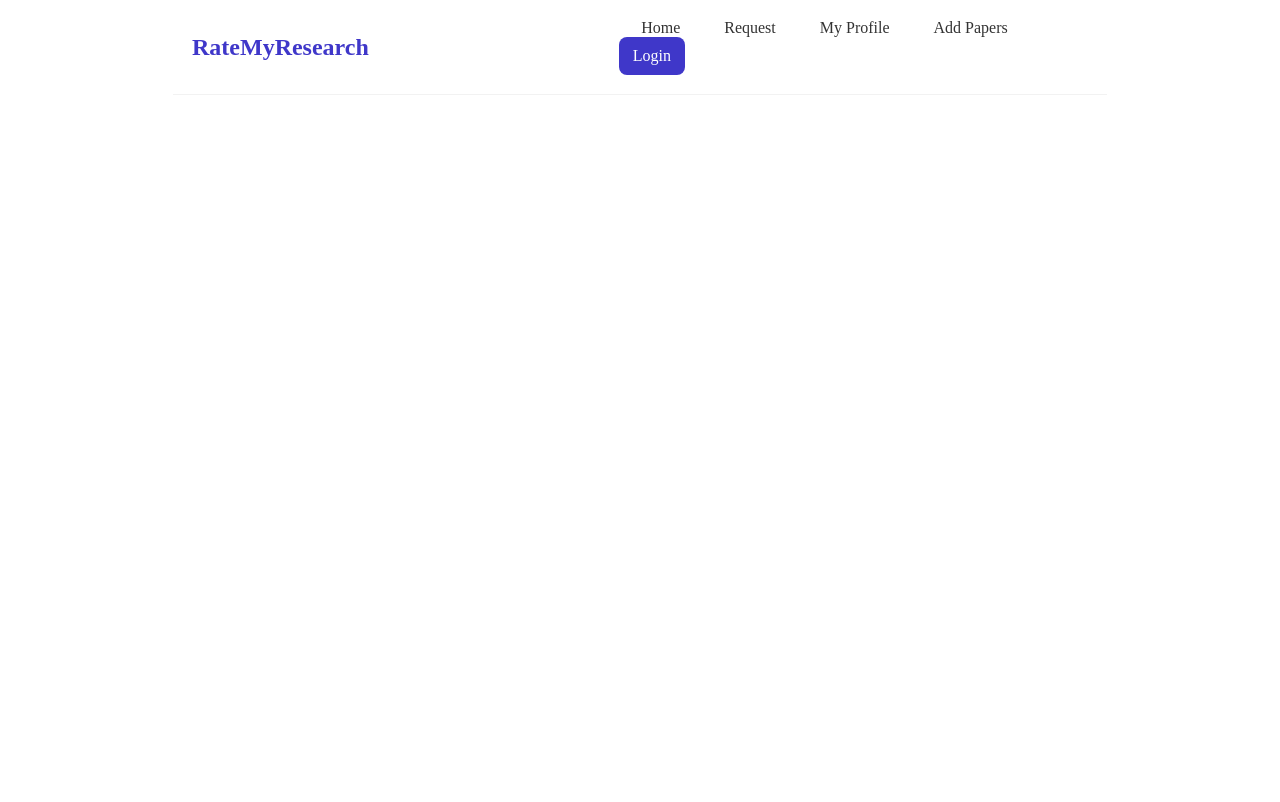
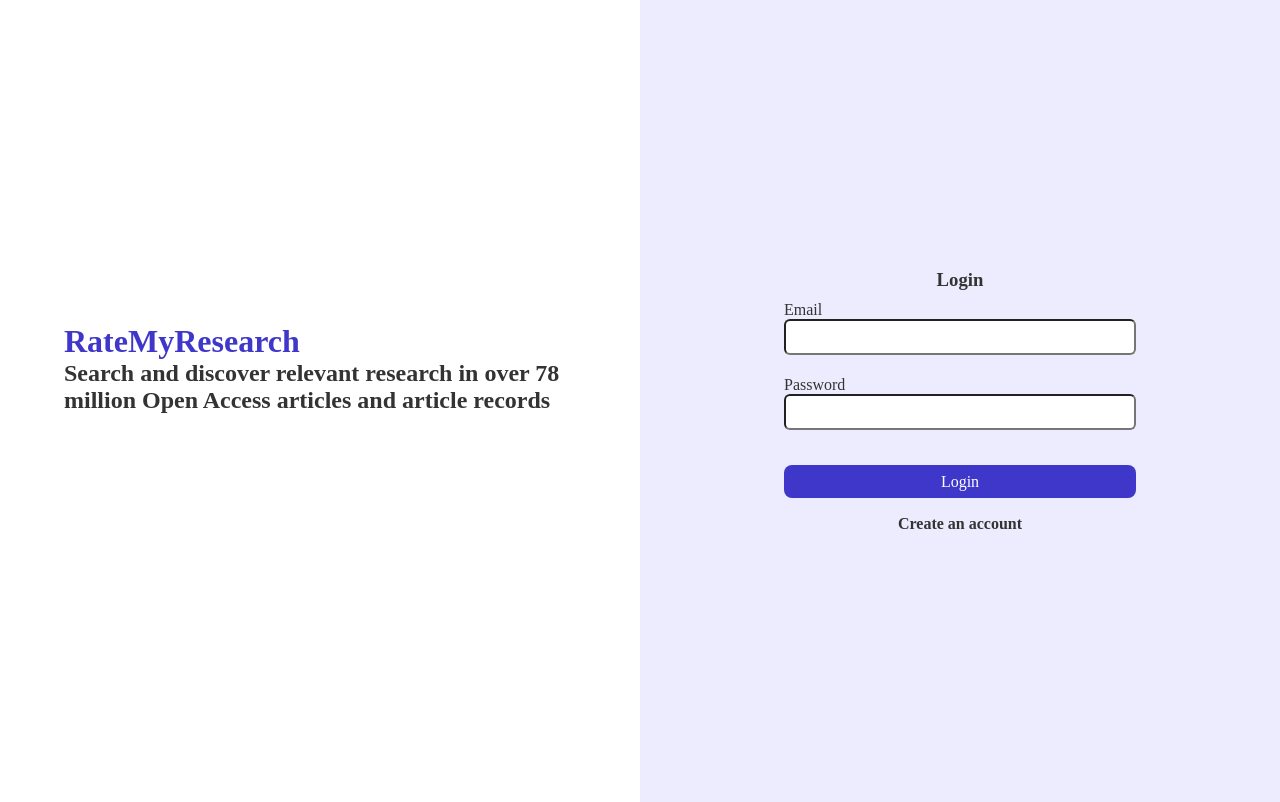
Before and after one commit to suppaGonzal0/RateMyResearch, a React (Create React App) app in the folder client/: page /login in a window 1280 px wide. Built offline with nearby package versions, Linux system fonts and the light colour scheme.

Commit message:
Login page

```diff
--- a/client/src/App.js
+++ b/client/src/App.js
@@ -5,13 +5,18 @@ import PaperDetails from './PaperDetails/PaperDetails';
 import Request from './Request/Request';
 import Profile from './Profile/Profile';
 import AddPapers from './AddPapers/AddPapers';
+import Login from './Login/Login';
 import {BrowserRouter as Router, Route, Switch } from "react-router-dom"
 
 function App() {
+
+  //check user logged in or not
+  const userLoggedIn = false;
+
   return (
     <Router>
       <div className="App">
-        <Navbar/>
+        {userLoggedIn ? <Navbar/>: ""}
         <div className='content'>
           <Switch>
               <Route exact path="/">
@@ -29,6 +34,9 @@ function App() {
               <Route exact path="/add">
                 <AddPapers/>
               </Route>
+              <Route exact path="/login">
+                <Login/>
+              </Route>
           </Switch>
         </div>
      </div>
--- /dev/null
+++ b/client/src/Login/Login.js
@@ -0,0 +1,82 @@
+import React from 'react'
+import './Login.css'
+import { useState } from 'react'
+
+const Login = () => {
+    const [content, setContent] = useState("login")
+    const [name, setName] = useState()
+    const [email, setEmail] = useState()
+    const [pass, setPass] = useState()
+
+    let sectionContent
+
+    if(content === "login"){
+        sectionContent = <div className='content'>
+                <h3>Login</h3>
+                <div className="reqField">
+                        <label>Email</label>
+                        <input type="text" required
+                            onChange={(e) => {
+                            setEmail(e.target.value);
+                            }} />
+                    </div>
+                    <div className="reqField">
+                        <label>Password</label>
+                        <input type="text" required
+                            onChange={(e) => {
+                            setPass(e.target.value);
+                            }} />
+                    </div>
+                    <button className='button'>Login</button>
+                <h4 onClick={() => setContent("register")}>
+                    Create an account</h4>
+            </div>
+    } else if(content === "register"){
+        sectionContent = <div className='content'>
+            <h3>Create An Account</h3>
+            <div className="reqField">
+                        <label>Name</label>
+                        <input type="text" required
+                            onChange={(e) => {
+                            setName(e.target.value);
+                            }} />
+                    </div>
+            <div className="reqField">
+                        <label>Email</label>
+                        <input type="text" required
+                            onChange={(e) => {
+                            setEmail(e.target.value);
+                            }} />
+                    </div>
+                    <div className="reqField">
+                        <label>Password</label>
+                        <input type="text" required
+                            onChange={(e) => {
+                            setPass(e.target.value);
+                            }} />
+                    </div>
+                    <button className='button'>create</button>
+                <h4 onClick={() => setContent("login")}>
+                    Already have an account</h4>
+            </div>
+    }
+
+  return (
+    <div className='login'>
+
+      <div className="sectionLeft">
+        <div className='leftContent'>
+        <h1>RateMyResearch</h1>
+        <h2>Search and discover relevant research in over 78 million Open Access articles and article records</h2>
+        </div>
+      </div>
+
+      <div className="sectionRight">
+        {sectionContent}
+      </div>
+
+    </div>
+  )
+}
+
+export default Login
--- a/client/src/Navbar/Navbar.js
+++ b/client/src/Navbar/Navbar.js
@@ -11,7 +11,7 @@ const Navbar = () => {
             <Link to="/request">Request</Link>
             <Link to="/profile">My Profile</Link>
             <Link to="/add">Add Papers</Link>
-            <button className='login'>Login</button>
+            <button className='login'>Logout</button>
         </div>
     </nav>
   )
```
